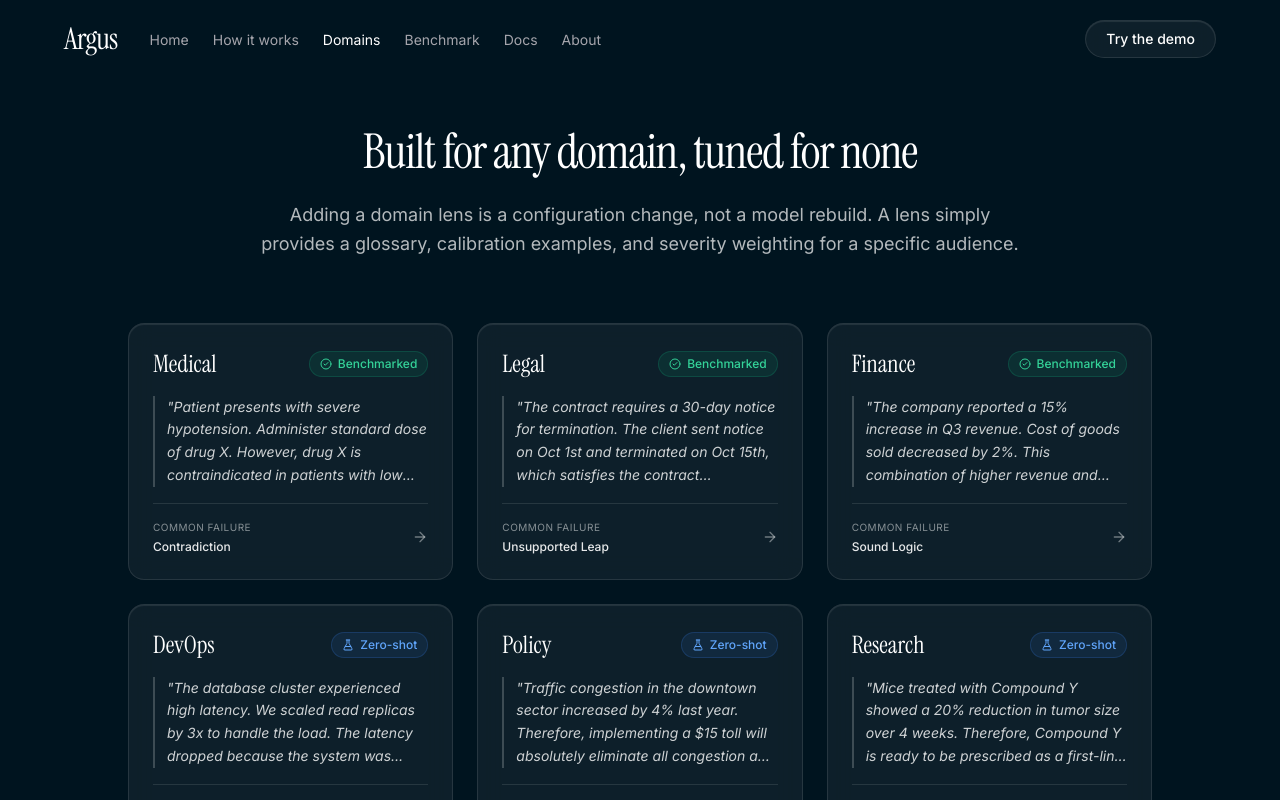
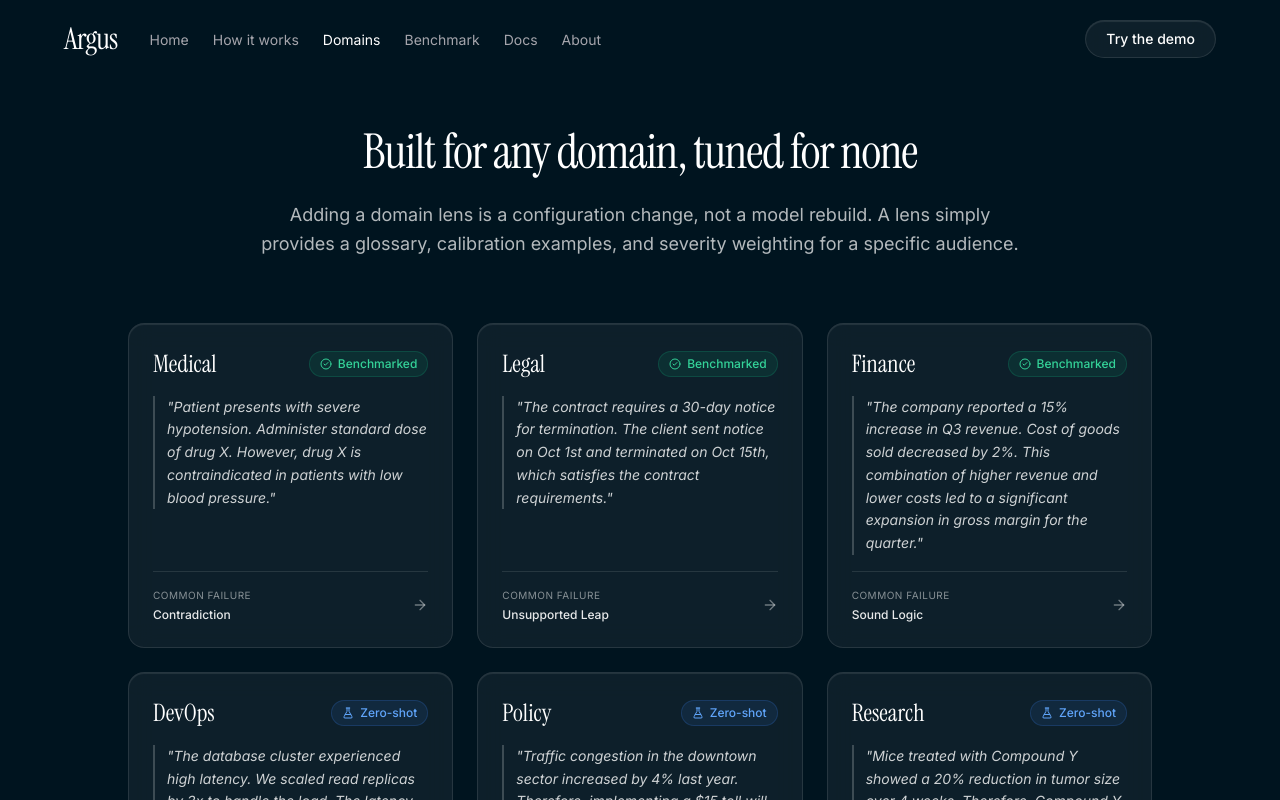
Before and after one commit to gurinderpreetbrraich-cyber/argus, a React (Vite) app: page /domains in a window 1280 px wide. Shown: the top 800 px of the page. Built offline with nearby package versions, Linux system fonts and the light colour scheme.

Commit message:
fix: remove line clamp to allow statements to fit in domain cards

```diff
--- a/src/pages/Domains.jsx
+++ b/src/pages/Domains.jsx
@@ -52,7 +52,7 @@
             </div>
 
             <div className="flex-grow">
-              <p className="text-sm text-white/80 leading-relaxed italic border-l-2 border-white/20 pl-3 mb-4 line-clamp-4">
+              <p className="text-sm text-white/80 leading-relaxed italic border-l-2 border-white/20 pl-3 mb-4">
                 "{domain.text}"
               </p>
             </div>
```
